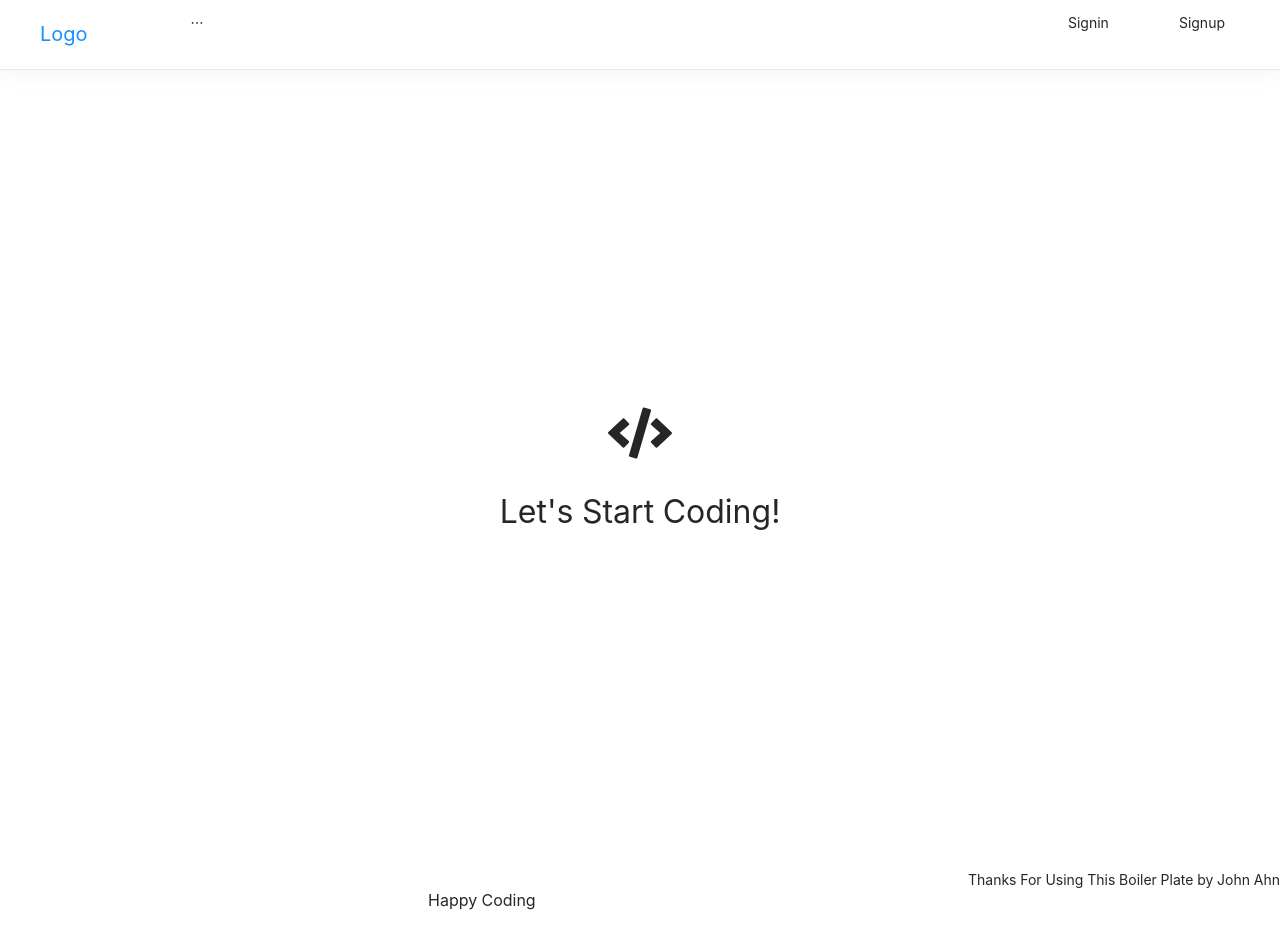
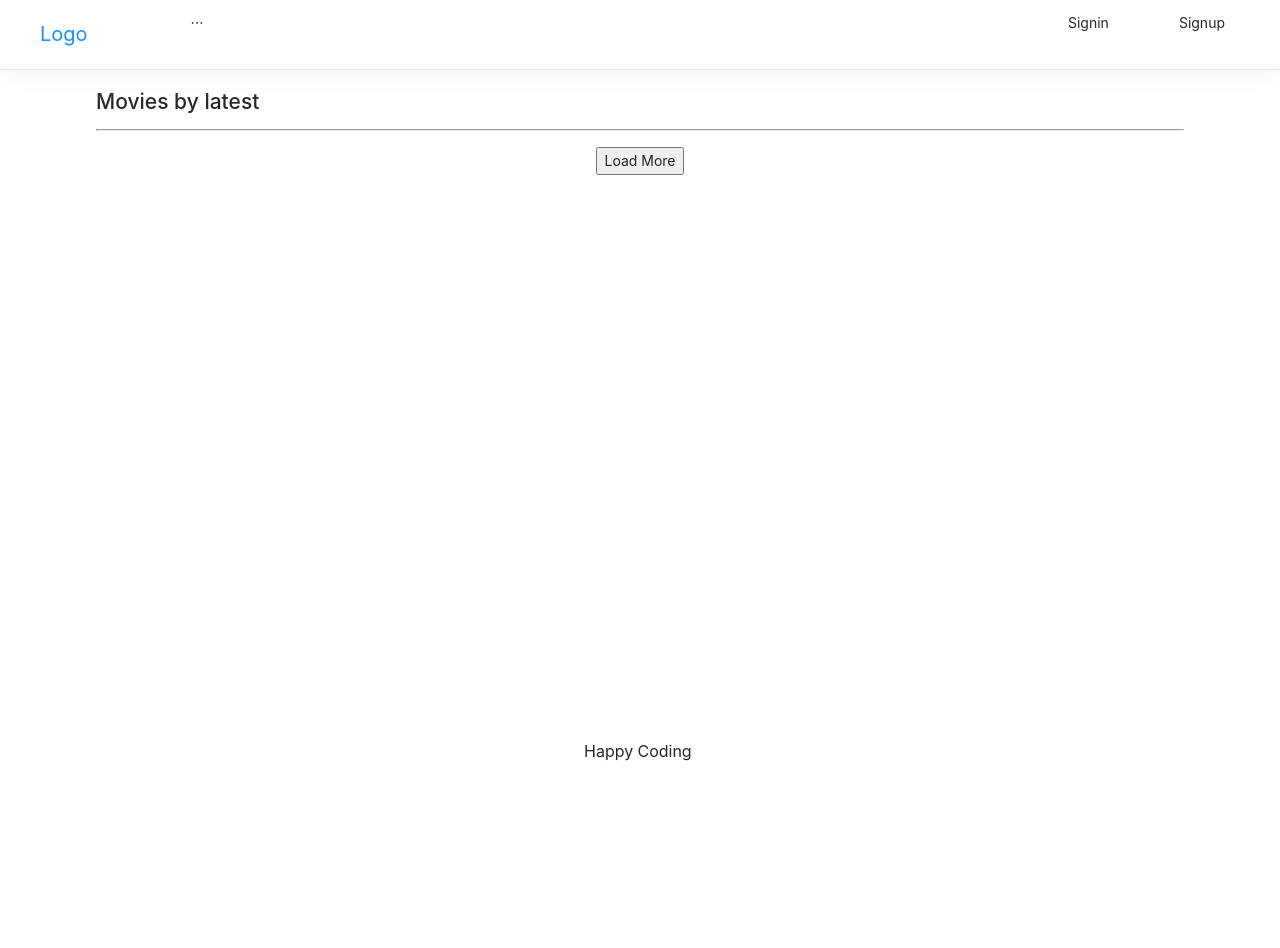
Before and after one commit to syacooms/Node-js-pr, a React (Create React App) app in the folder 2. boilerplate-mern-stack-master/client/: page / in a window 1280 px wide. After the commit the page ends 800 px from the top, so only its background shows below. Built offline with nearby package versions, Linux system fonts and the light colour scheme; no server answers.

Commit message:
2. landingPage

```diff
--- a/2. boilerplate-mern-stack-master/client/src/components/Config.js
+++ b/2. boilerplate-mern-stack-master/client/src/components/Config.js
@@ -1,2 +1,6 @@
 //SERVER ROUTES
 export const USER_SERVER = '/api/users';
+
+export const API_URL = 'https://api.themoviedb.org/3/';
+export const API_KEY = 'e8664e38b6755a202e9c5d2300ed9dbf'
+export const IMAGE_BASE_URL = 'http://image.tmdb.org/t/p/'
--- a/2. boilerplate-mern-stack-master/client/src/components/views/LandingPage/LandingPage.js
+++ b/2. boilerplate-mern-stack-master/client/src/components/views/LandingPage/LandingPage.js
@@ -1,14 +1,61 @@
-import React from 'react'
+import React, { useEffect,useState } from 'react'
 import { FaCode } from "react-icons/fa";
+import { API_KEY, API_URL, IMAGE_BASE_URL } from '../../Config';
+import MainImage from './Sections/MainImage';
 
 function LandingPage() {
+
+
+    const [Movies, setMovies] = useState([])
+    const  [MainMovieImage, setMainMovieImage] = useState(null)
+
+    useEffect(() => {
+        const endpoint = `${API_URL}movie/popular?api_key=${API_KEY}&language=en-US&page=1`
+
+        //영화들을 가져오는 fetch
+        fetch(endpoint)
+        // result
+        .then(response => response.json())
+        .then(response => {
+
+            console.log(response)
+            setMovies([...response.results])
+            setMainMovieImage(response.results[0])
+            console.log(response.results[0].backdrop_path)
+        });
+
+    }, [])
+
     return (
         <>
-            <div className="app">
-                <FaCode style={{ fontSize: '4rem' }} /><br />
-                <span style={{ fontSize: '2rem' }}>Let's Start Coding!</span>
+        <div style={{ width: '100%', margin: '0'}}>
+
+            {/* Main Image */}
+
+            {/* backdroppath를 가져오기전에 렌더링을 했다.
+             && 표현은 값이 있으면 가져오라??  */}
+        {MainMovieImage &&
+            <MainImage
+            image={`${IMAGE_BASE_URL}w1280${MainMovieImage.backdrop_path}`}
+            title={MainMovieImage.original_title}
+            text={MainMovieImage.overview}
+            />
+        }
+
+            <div style={{width: '85%', margin: '1rem auto' }}>
+
+                <h2>Movies by latest</h2>
+                {/* <img src='http://image.tmdb.org/t/p/w1280/gnf4Cb2rms69QbCnGFJyqwBWsxv.jpg' /> */}
+                <hr />
             </div>
-            <div style={{ float: 'right' }}>Thanks For Using This Boiler Plate by John Ahn</div>
+
+            <div style={{ display: 'flex', justifyContent: 'center'}}>
+                <button>Load More</button>
+            </div>
+
+
+        </div>
+
         </>
     )
 }
--- /dev/null
+++ b/2. boilerplate-mern-stack-master/client/src/components/views/LandingPage/Sections/MainImage.js
@@ -0,0 +1,29 @@
+import React from 'react'
+
+function MainImage( props ) {
+    return(
+    <div style={{
+        background: `linear-gradient(to bottom, rgba(0,0,0,0)
+        39%, rgba(0,0,0,0)
+        41%, rgba(0,0,0,0.65)
+        100%),
+        url('${props.image}'), #1c1c1c`,
+        height : '500px',
+        backgroundSize : '100%, cover',
+        backgroundPosition:'center, center',
+        width:'100%',
+        position:'relative'
+    }}>
+
+        <div>
+            <div style={{ position: 'absolute', maxWidth:'500px', bottom:'2rem', marginLeft:'2rem'}}>
+                <h2 style={{ color: 'white'}}> {props.title} </h2>
+                <p style={{ color: 'white', fontSize: '1rem' }}> {props.text} </p>
+            </div>
+        </div>
+    </div>
+
+    )
+}
+
+export default MainImage
```
